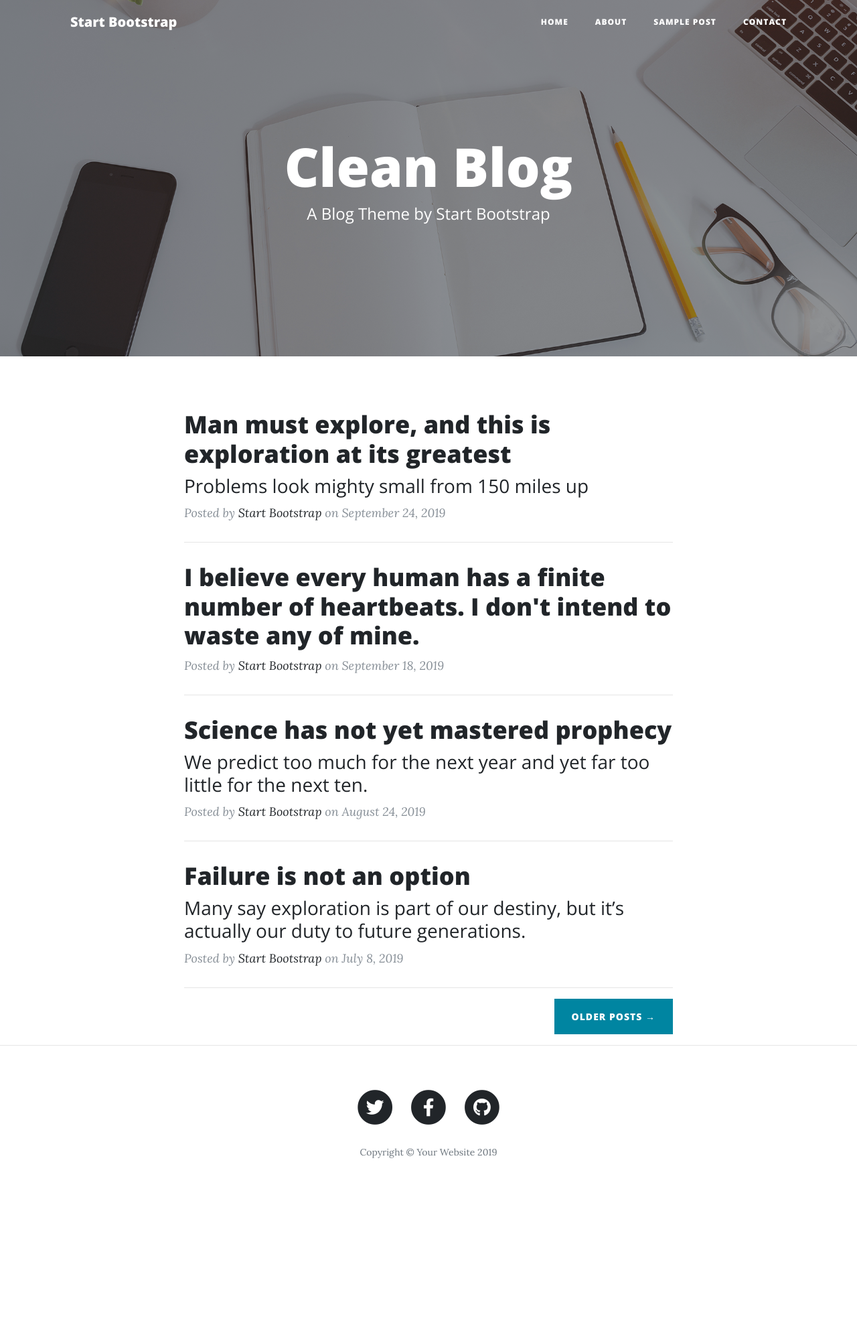
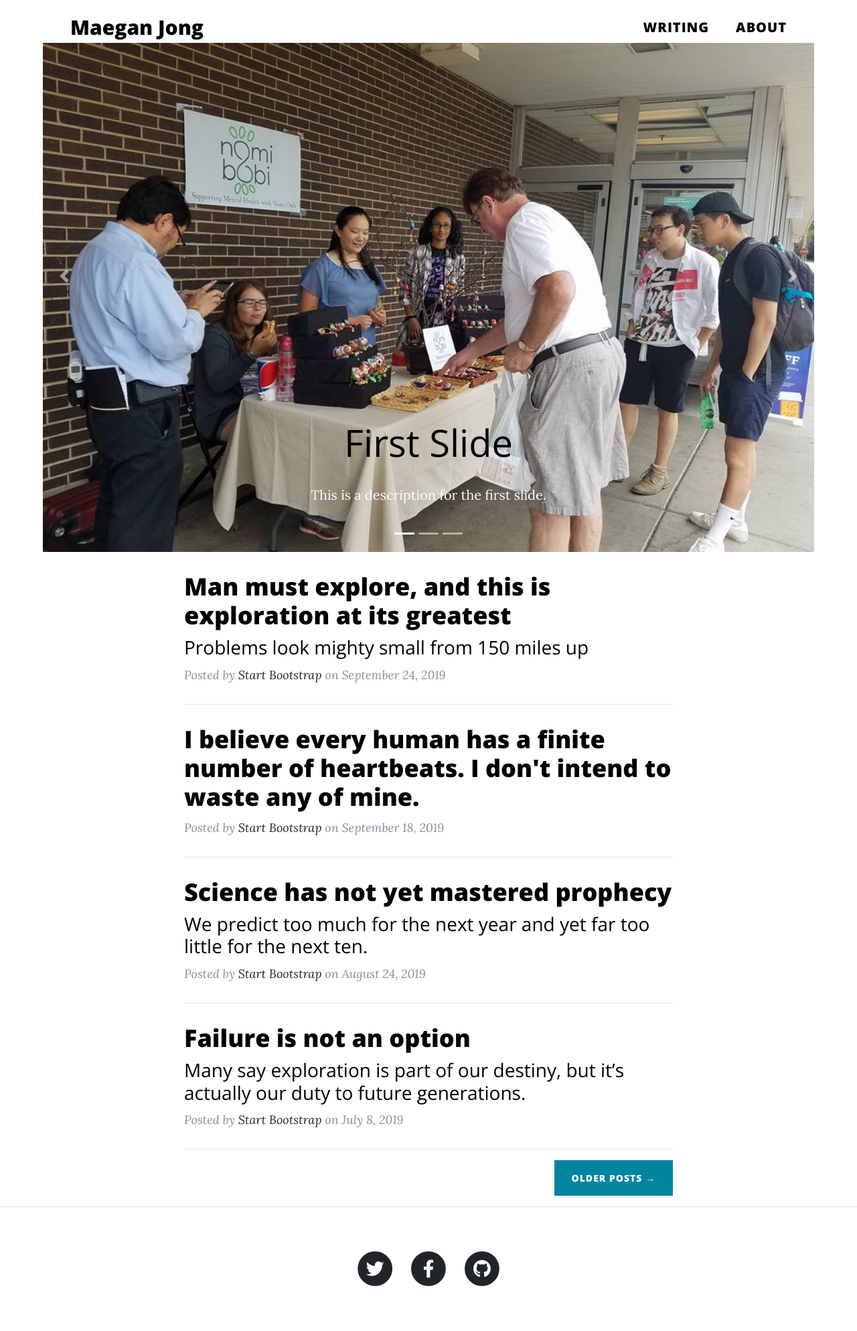
Before and after one commit to StartBootstrap/startbootstrap-clean-blog, a PHP site: page / in a window 1280 px wide. Shown: the whole page at 67% size. Before the commit the page ends 1729 px from the top, so only its background shows below. Run offline with PHP 8.4, Linux system fonts and the light colour scheme.

Commit message:
Edit Nav and fix borders

```diff
--- a/css/clean-blog.css
+++ b/css/clean-blog.css
@@ -27,6 +27,7 @@ h5,
 h6 {
   font-weight: 800;
   font-family: 'Open Sans', 'Helvetica Neue', Helvetica, Arial, sans-serif;
+  color: #000000;
 }
 
 a {
@@ -98,6 +99,7 @@ img::-moz-selection {
 #mainNav .navbar-brand {
   font-weight: 800;
   color: #343a40;
+  font-size: 150%;
 }
 
 #mainNav .navbar-toggler {
@@ -113,6 +115,7 @@ img::-moz-selection {
   font-weight: 800;
   letter-spacing: 1px;
   text-transform: uppercase;
+  font-size: 100%;
 }
 
 @media only screen and (min-width: 992px) {
@@ -122,14 +125,14 @@ img::-moz-selection {
   }
   #mainNav .navbar-brand {
     padding: 10px 20px;
-    color: #fff;
+    color: #000;
   }
   #mainNav .navbar-brand:focus, #mainNav .navbar-brand:hover {
     color: rgba(255, 255, 255, 0.8);
   }
   #mainNav .navbar-nav > li.nav-item > a {
     padding: 10px 20px;
-    color: #fff;
+    color: #000;
   }
   #mainNav .navbar-nav > li.nav-item > a:focus, #mainNav .navbar-nav > li.nav-item > a:hover {
     color: rgba(255, 255, 255, 0.8);
@@ -178,7 +181,7 @@ img::-moz-selection {
 header.masthead {
   margin-bottom: 50px;
   background: no-repeat center center;
-  background-color: #868e96;
+  background-color: #ffffff;
   background-attachment: scroll;
   position: relative;
   background-size: cover;
@@ -188,7 +191,7 @@ header.masthead .overlay {
   position: absolute;
   top: 0;
   left: 0;
-  height: 100%;
+  height: 0%;
   width: 100%;
   background-color: #212529;
   opacity: 0.5;
@@ -418,3 +421,19 @@ footer .copyright {
   font-size: 16px;
   padding: 25px 35px;
 }
+/*!
+ * for the first page slideshow of images
+ */
+
+.carousel-item {
+  margin-top: 5%;
+  margin-right: 5%;
+  height: 95vh;
+  min-height: 350px;
+  background: no-repeat center center scroll;
+  -webkit-background-size: 100%;
+  -moz-background-size: 100%;
+  -o-background-size: 100%;
+  background-size: 90%;
+  background-position: center;
+}
--- a/index.html
+++ b/index.html
@@ -8,7 +8,7 @@
   <meta name="description" content="">
   <meta name="author" content="">
 
-  <title>Clean Blog - Start Bootstrap Theme</title>
+  <title>Maegan Jong</title>
 
   <!-- Bootstrap core CSS -->
   <link href="vendor/bootstrap/css/bootstrap.min.css" rel="stylesheet">
@@ -19,7 +19,7 @@
   <link href='https://fonts.googleapis.com/css?family=Open+Sans:300italic,400italic,600italic,700italic,800italic,400,300,600,700,800' rel='stylesheet' type='text/css'>
 
   <!-- Custom styles for this template -->
-  <link href="css/clean-blog.min.css" rel="stylesheet">
+  <link href="css/clean-blog.css" rel="stylesheet">
 
 </head>
 
@@ -28,31 +28,31 @@
   <!-- Navigation -->
   <nav class="navbar navbar-expand-lg navbar-light fixed-top" id="mainNav">
     <div class="container">
-      <a class="navbar-brand" href="index.html">Start Bootstrap</a>
+      <a class="navbar-brand" href="index.html">Maegan Jong</a>
       <button class="navbar-toggler navbar-toggler-right" type="button" data-toggle="collapse" data-target="#navbarResponsive" aria-controls="navbarResponsive" aria-expanded="false" aria-label="Toggle navigation">
         Menu
         <i class="fas fa-bars"></i>
       </button>
       <div class="collapse navbar-collapse" id="navbarResponsive">
         <ul class="navbar-nav ml-auto">
+
+          <li class="nav-item dropdown">
+            <a class="nav-link" href="post.html" >Writing</a>
+          </li>
+
           <li class="nav-item">
-            <a class="nav-link" href="index.html">Home</a>
+            <a class="nav-link" href="contact.html">Contact</a>
           </li>
+
           <li class="nav-item">
             <a class="nav-link" href="about.html">About</a>
-          </li>
-          <li class="nav-item">
-            <a class="nav-link" href="post.html">Sample Post</a>
-          </li>
-          <li class="nav-item">
-            <a class="nav-link" href="contact.html">Contact</a>
           </li>
         </ul>
       </div>
     </div>
   </nav>
 
-  <!-- Page Header -->
+  <!-- Page Header
   <header class="masthead" style="background-image: url('img/home-bg.jpg')">
     <div class="overlay"></div>
     <div class="container">
@@ -65,7 +65,48 @@
         </div>
       </div>
     </div>
-  </header>
+  </header>-->
+
+  <header>
+  <div id="carouselExampleIndicators" class="carousel slide" data-ride="carousel">
+    <ol class="carousel-indicators">
+      <li data-target="#carouselExampleIndicators" data-slide-to="0" class="active"></li>
+      <li data-target="#carouselExampleIndicators" data-slide-to="1"></li>
+      <li data-target="#carouselExampleIndicators" data-slide-to="2"></li>
+    </ol>
+    <div class="carousel-inner" role="listbox">
+      <!-- Slide One - Set the background image for this slide in the line below -->
+      <div class="carousel-item active" style="background-image: url('img/nb-jo.jpg')">
+        <div class="carousel-caption d-none d-md-block">
+          <h3 class="display-4">First Slide</h3>
+          <p class="lead">This is a description for the first slide.</p>
+        </div>
+      </div>
+      <!-- Slide Two - Set the background image for this slide in the line below -->
+      <div class="carousel-item" style="background-image: url('img/tc-lg.jpg')">
+        <div class="carousel-caption d-none d-md-block">
+          <h3 class="display-4">Second Slide</h3>
+          <p class="lead">This is a description for the second slide.</p>
+        </div>
+      </div>
+      <!-- Slide Three - Set the background image for this slide in the line below -->
+      <div class="carousel-item" style="background-image: url('https://source.unsplash.com/O7fzqFEfLlo/1920x1080')">
+        <div class="carousel-caption d-none d-md-block">
+          <h3 class="display-4">Third Slide</h3>
+          <p class="lead">This is a description for the third slide.</p>
+        </div>
+      </div>
+    </div>
+    <a class="carousel-control-prev" href="#carouselExampleIndicators" role="button" data-slide="prev">
+          <span class="carousel-control-prev-icon" aria-hidden="true"></span>
+          <span class="sr-only">Previous</span>
+        </a>
+    <a class="carousel-control-next" href="#carouselExampleIndicators" role="button" data-slide="next">
+          <span class="carousel-control-next-icon" aria-hidden="true"></span>
+          <span class="sr-only">Next</span>
+        </a>
+  </div>
+</header>
 
   <!-- Main Content -->
   <div class="container">
@@ -165,7 +206,7 @@
               </a>
             </li>
           </ul>
-          <p class="copyright text-muted">Copyright &copy; Your Website 2019</p>
+          <!--<p class="copyright text-muted">Copyright &copy; Your Website 2019</p> -->
         </div>
       </div>
     </div>
@@ -178,6 +219,8 @@
   <!-- Custom scripts for this template -->
   <script src="js/clean-blog.min.js"></script>
 
+  <script src="js/script.js"></script>
+
 </body>
 
 </html>
--- /dev/null
+++ b/js/script.js
@@ -0,0 +1,18 @@
+document.getElementById("mainNav").innerHTML =
+ '<div class="container">'+
+
+
+   '<a class="navbar-brand" href="index.html">Maegan Jong</a>' +
+    '<button class="navbar-toggler navbar-toggler-right" type="button" data-toggle="collapse" data-target="#navbarResponsive" aria-controls="navbarResponsive" aria-expanded="false" aria-label="Toggle navigation">' +
+    'Menu'+
+     '<i class="fas fa-bars"></i>'+
+   '</button>'+
+   '<div class="collapse navbar-collapse" id="navbarResponsive">'+
+     '<ul class="navbar-nav ml-auto">'+
+
+       '<li class="nav-item dropdown">'+
+         '<a class="nav-link" href="post.html" >Writing</a>'+
+       '</li>'+
+
+
+       '<li class="nav-item"> <a class="nav-link" href="about.html">About</a></li></ul></div></div>' ;
```
Also changed, not shown: about.html (+29 -31 lines), contact.html (+4 -24 lines), post.html (+5 -25 lines), css/clean-blog.min.css, img/nb-fremd.jpg (added), img/nb-jo.jpg (added), img/tc-lg.jpg (added).
